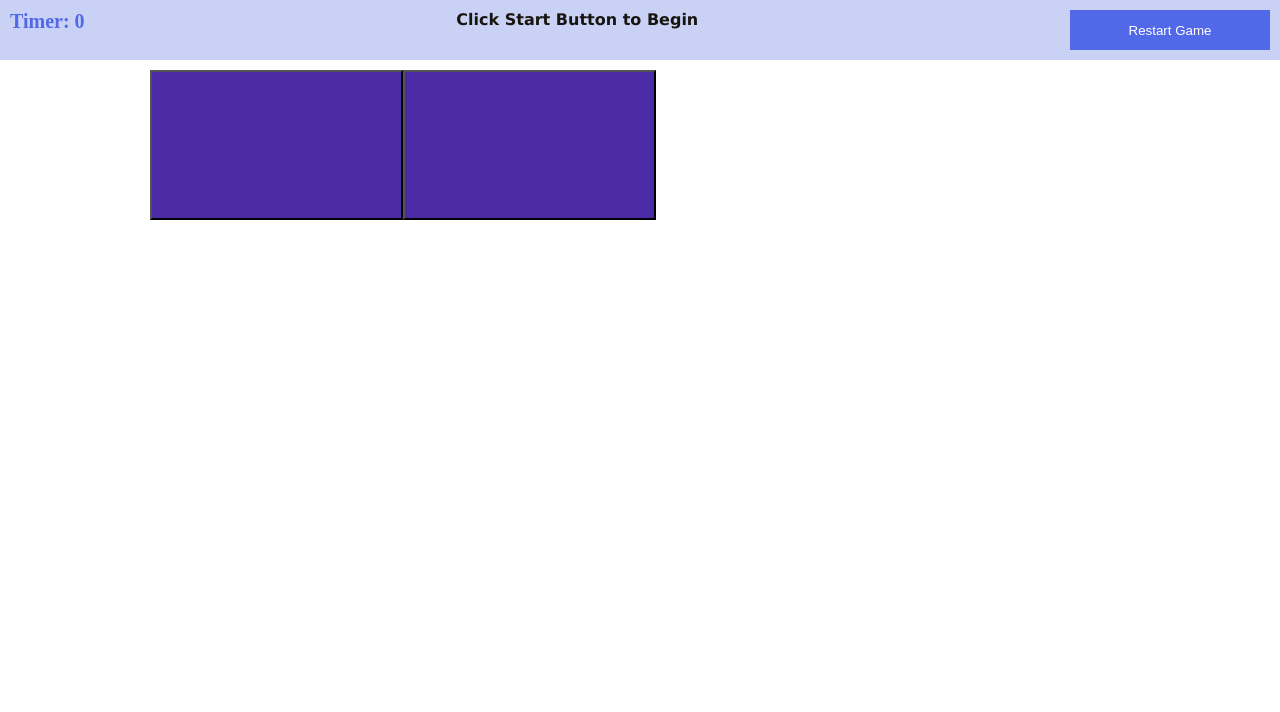
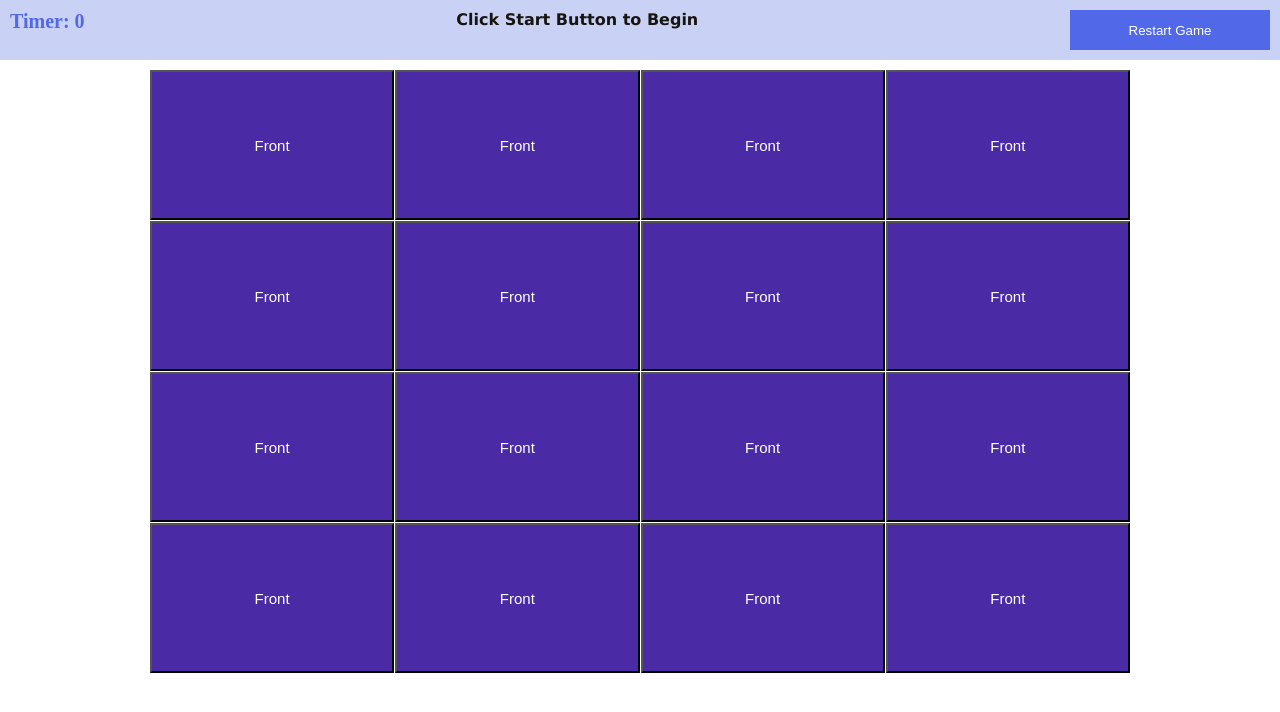
Before and after one commit to Kenec/Card-Match-Up, a React (Create React App) app: page / in a window 1280 px wide. Shown: the top 712 px of the page. Built offline with nearby package versions, Linux system fonts and the light colour scheme.

Commit message:
populate card

```diff
--- a/src/App.js
+++ b/src/App.js
@@ -1,14 +1,21 @@
-import React, { Component } from 'react';
+import React, { PureComponent } from 'react';
 import Header from './components/header/Header';
 import Card from './components/card/Card';
 
 import './styles/main.css';
 
-class App extends Component {
+class App extends PureComponent {
 
   state = {
-    isFlipped: Array(16).fill(false)
-  }
+    isFlipped: Array(16).fill(false),
+    shuffledCard: App.duplicateCard().sort(() => Math.random() - 0.5)
+  };
+
+  static duplicateCard = () => {
+    return [0,1,2,3,4,5,6,7].reduce((preValue, current, index, array) => {
+      return preValue.concat([current, current])
+    },[]);
+  };
 
   handleClick = event => {
     event.preventDefault();
@@ -19,16 +26,25 @@ class App extends Component {
     this.setState(prevState => ({
       isFlipped: newFlipps
     }));
-  }
+  };
 
   render() {
+    console.log(this.state.shuffledCard);
     return (
      <div>
        <Header />
        <div className="grid-container">
-          <Card id={0} isFlipped={this.state.isFlipped[0]} handleClick={this.handleClick} />
-          <Card id={1} isFlipped={this.state.isFlipped[1]} handleClick={this.handleClick} />
-
+          {
+            this.state.shuffledCard.map((cardNumber, index) =>
+              <Card
+                key={index}
+                id={index}
+                cardNumber={cardNumber}
+                isFlipped={this.state.isFlipped[index]}
+                handleClick={this.handleClick}
+              />
+            )
+          }
         </div>
      </div>
     );
--- a/src/components/card/Card.jsx
+++ b/src/components/card/Card.jsx
@@ -1,12 +1,14 @@
 import React from 'react';
 import ReactCardFlip from "react-card-flip";
 
-const Card = ({ id, isFlipped, handleClick }) => (
-  <ReactCardFlip isFlipped={isFlipped}>
+const Card = ({ id, isFlipped, handleClick, cardNumber }) => (
+  <ReactCardFlip isFlipped={isFlipped} flipSpeedBackToFront={1} flipSpeedFrontToBack={1} >
     <button id={id} className="card card-front" onClick={handleClick} key="front">
+      Front
     </button>
 
     <button id={id} className="card card-back" onClick={handleClick} key="back">
+      { cardNumber }
     </button>
   </ReactCardFlip>
 );
--- a/src/styles/main.css
+++ b/src/styles/main.css
@@ -6,7 +6,7 @@ body {
 .grid-container {
   /* width: 50%; */
   display: grid;
-  /* justify-content: center; */
+  grid-gap: 1px;
   grid-template-columns: auto auto auto auto;
   padding: 10px 150px 10px 150px;
 }
@@ -64,9 +64,12 @@ body {
 }
 
 .card-front {
-
 }
 
 .card-back {
-  background: url('../images/back.jpg') no-repeat;
+  font-weight: bold;
 }
+
+.react-card-front {
+  position: unset !important;
+}
```
